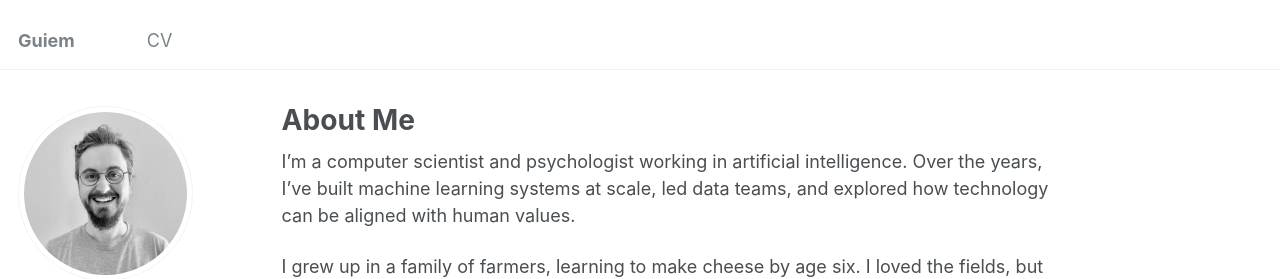
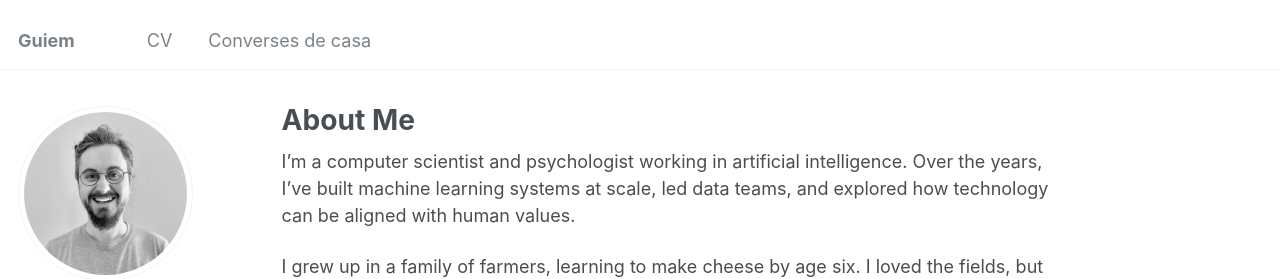
Before and after one commit to guiem/guiem.github.io, a Jekyll site: the page built from _pages/about.md, in a window 1280 px wide. Shown: the top 279 px of the page. Built offline with Jekyll 4.4.1, drawn with Linux system fonts in a browser that asks for light colours; some web fonts are replaced.

Commit message:
Add Converses de casa to main navigation

```diff
--- a/_data/navigation.yml
+++ b/_data/navigation.yml
@@ -20,6 +20,9 @@ main:
   - title: "CV"
     url: /cv/
 
+  - title: "Converses de casa"
+    url: /converses-de-casa/
+
   #- title: "Blog"
   #  url: /year-archive-personal/
 
```
